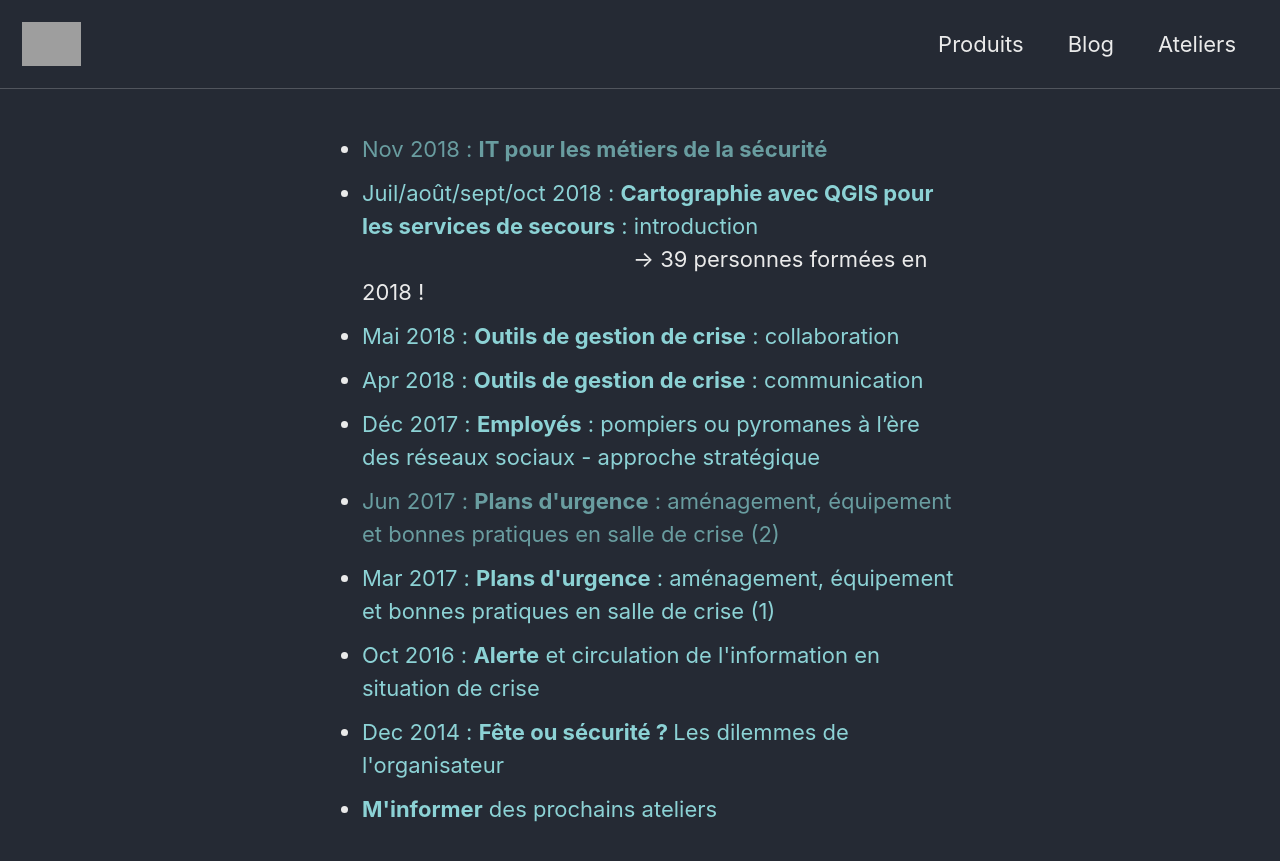
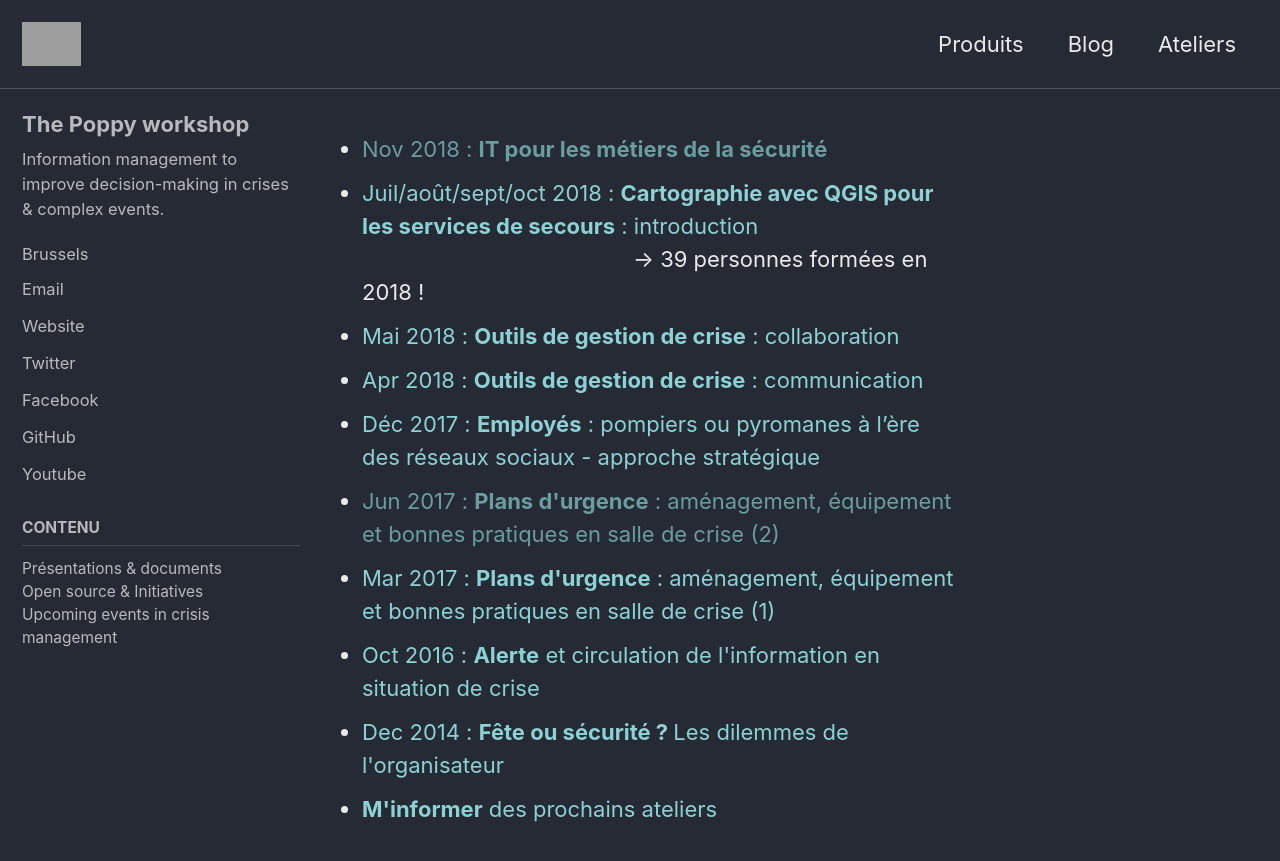
Before and after one commit to ccloquet/ccloquet.github.io, a Jekyll site: the page built from _pages/workshops.html, in a window 1280 px wide and 900 px high. Shown: the top 861 px of the window. Built offline with Jekyll 4.4.1, drawn with Linux system fonts in a browser that asks for light colours; cached includes are drawn as plain includes; part of the change alters nothing that is shown; grey boxes are pictures that could not be loaded.

Commit message:
Update _config.yml

```diff
--- a/_config.yml
+++ b/_config.yml
@@ -297,6 +297,16 @@ defaults:
       related: true
       sidebar:
         nav: "sideb"
+  - scope:
+      path: ""
+      type: pages
+    values:
+      layout: single
+      author_profile: true
+      share: true
+      related: true
+      sidebar:
+        nav: "sideb"
 
 footer_scripts:
   - assets/js/main.min.js
```
